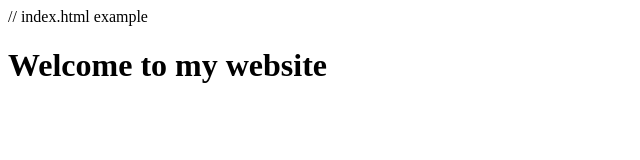
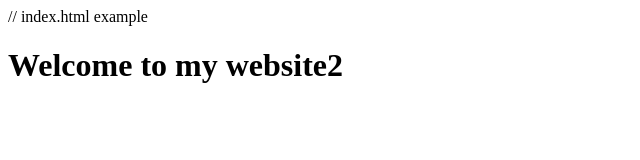
Before and after one commit to azimir58/mononclesylvain, a plain HTML site: page index.html in a window 1280 px wide. Shown: the full height of the page, 0-640 px from the left. Drawn offline with Linux system fonts and the light colour scheme.

Commit message:
Update index.html

```diff
--- a/index.html
+++ b/index.html
@@ -5,6 +5,6 @@
     <title>My Site V2</title>
 </head>
 <body>
-    <h1>Welcome to my website</h1>
+    <h1>Welcome to my website2</h1>
 </body>
 </html>
```
